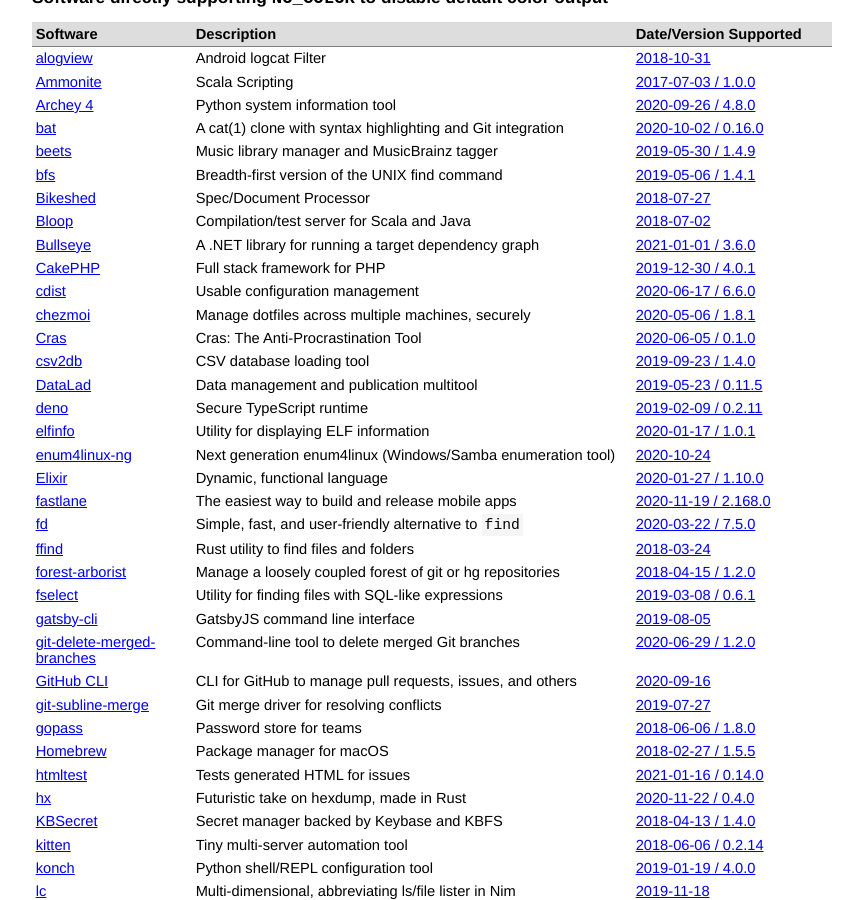
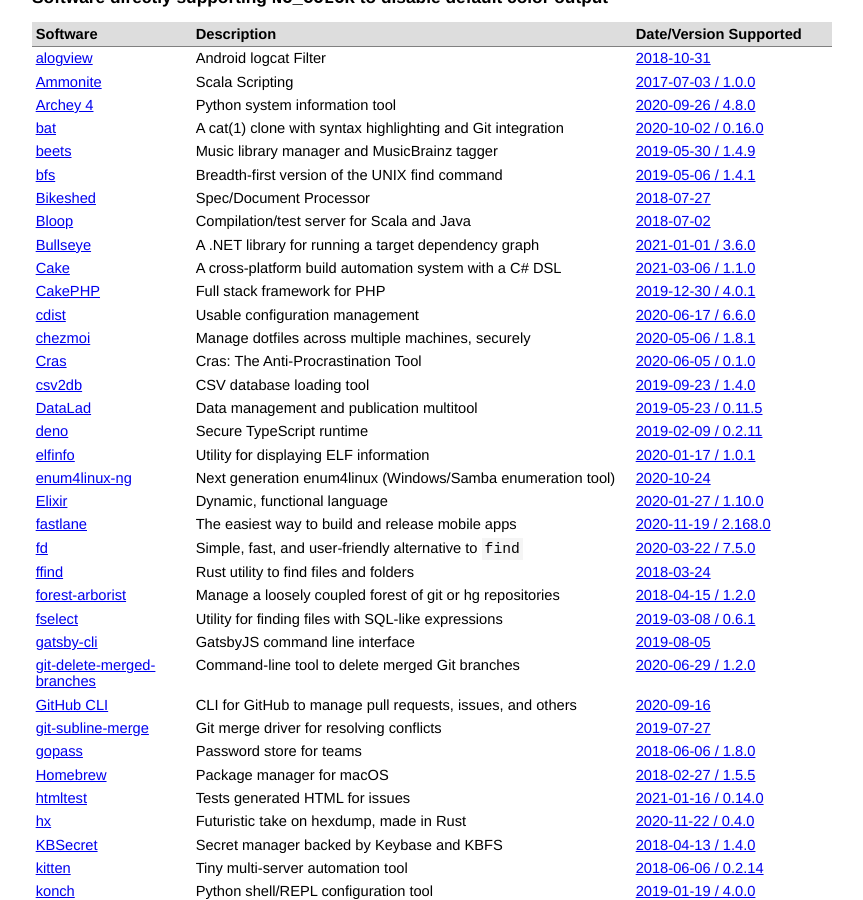
Before and after one commit to jcs/no_color, a Jekyll site: the page built from index.md, in a window 1280 px wide and 900 px high, scrolled down 973 px. Shown: the whole window, without its empty margins (208-1071 px from the left). Built offline with Jekyll 4.4.1, drawn with Linux system fonts in a browser that asks for light colours; our own code applies the rules of GitHub Pages for plain Markdown files.

Commit message:
Add Cake to software directly supporting NO_COLOR (#110)

```diff
--- a/index.md
+++ b/index.md
@@ -72,6 +72,7 @@ color via `NO_COLOR`.
 | [Bikeshed](https://github.com/tabatkins/bikeshed) | Spec/Document Processor | [2018-07-27](https://github.com/tabatkins/bikeshed/commit/04ea123d607a8d4bed692ad73dda1cb343bb5bbe) |
 | [Bloop](https://github.com/scalacenter/bloop) | Compilation/test server for Scala and Java | [2018-07-02](https://github.com/scalacenter/bloop/pull/555/commits/ff6f17a0155633f86440e10d7889f077e7fbc91c) |
 | [Bullseye](https://github.com/adamralph/bullseye) | A .NET library for running a target dependency graph | [2021-01-01 / 3.6.0](https://github.com/adamralph/bullseye/blob/master/CHANGELOG.md#360) |
+| [Cake](https://cakebuild.net) | A cross-platform build automation system with a C# DSL | [2021-03-06 / 1.1.0](https://cakebuild.net/docs/running-builds/configuration/default-configuration-values#disable-colors-in-output-text) |
 | [CakePHP](https://github.com/cakephp/cakephp) | Full stack framework for PHP | [2019-12-30 / 4.0.1](https://github.com/cakephp/cakephp/pull/14158) |
 | [cdist](https://www.cdi.st/) | Usable configuration management | [2020-06-17 / 6.6.0](https://code.ungleich.ch/ungleich-public/cdist/-/releases/6.6.0) |
 | [chezmoi](https://chezmoi.io/) | Manage dotfiles across multiple machines, securely | [2020-05-06 / 1.8.1](https://github.com/twpayne/chezmoi/releases/tag/v1.8.1) |
```
